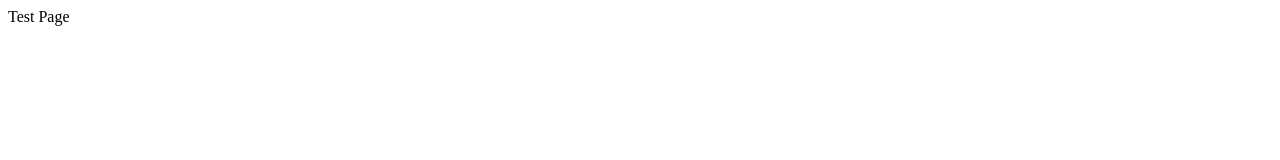
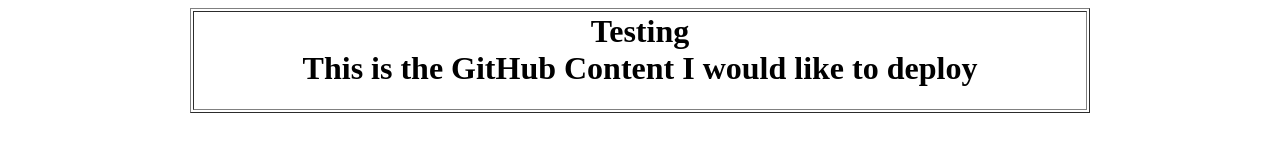
Before and after one commit to denaz104/azuredeploy, a plain HTML site: page index.html in a window 1280 px wide. Drawn offline with Linux system fonts and the light colour scheme.

Commit message:
Update index.html

```diff
--- a/index.html
+++ b/index.html
@@ -1,5 +1,13 @@
-<html>
-  <head><title> Test Page</title> </head>
-
-  <body> Test Page</body>
+<html xmlns="http://www.w3.org/1999/xhtml">
+<head>
+<meta http-equiv="Content-Type" content="text/html; charset=utf-8" />
+<title>My Web App</title>
+</head>
+<body bgcolor ="#FFFFFF"><table width="900" border="1" align="center">
+<tr>
+<td align="center"><H1>Testing<br>
+This is the GitHub Content I would like to deploy</H1></td>
+</tr>
+</table>
+</body>
 </html>
```
